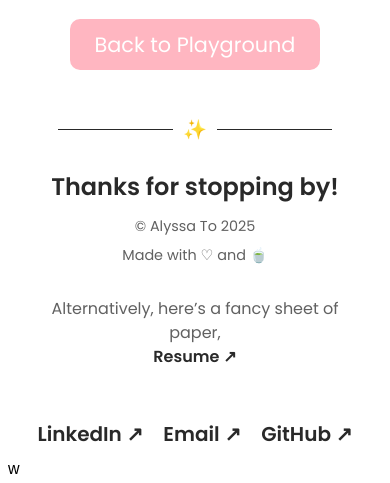
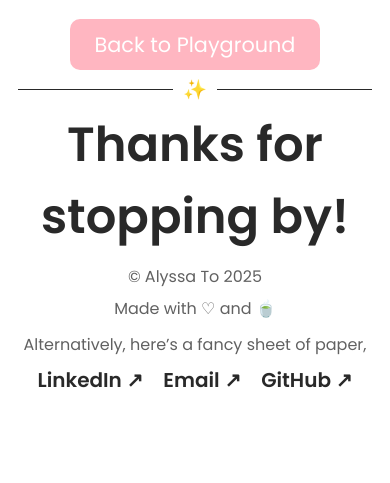
Before and after one commit to alyssaxto/portfolio-updated, a React (Vite) app: page /MVP in a window 390 px wide. Shown: the part 7627-8110 px from the top of the page. After the commit the page ends 8040 px from the top, so only its background shows below. Built offline with nearby package versions, Linux system fonts and the light colour scheme; a web font is replaced by a local one.

Commit message:
made footer mobile friendly

```diff
--- a/index.html
+++ b/index.html
@@ -14,4 +14,3 @@
     <script type="module" src="/src/main.jsx"></script>
   </body>
 </html>
-w
--- a/src/Footer.css
+++ b/src/Footer.css
@@ -108,69 +108,72 @@ footer {
   text-decoration: underline; /* Underline on hover */
 }
 .resume-container {
-  align-self: flex-end; /* Forces alignment to the left */
   width: 100%;
   margin-bottom: 40px;
 }
-
-
 /* Mobile responsiveness */
-@media (max-width: 768px) {
+@media (max-width: 1400px) {
   footer {
+    display: flex;
     flex-direction: column;
+    justify-content: center;
+    align-items: center;
     text-align: center;
-    align-items: center;
-    font-size: 1rem; /* Adjusts the base font size */
-    position: relative; /* Ensure footer positioning is contained */
-    padding-bottom: 50px; /* Adds space to prevent content overlap */
-  }
-
-  .footer__left, .footer__right {
-      flex: 1;
-      min-width: 100%;
-      text-align: center;
-      padding-top: 20px;
+    font-size: 1rem;
+    position: relative;
+    padding: 0; /* Resets any padding */
+    margin: 0;  /* Resets any margin */
+    width: 100%;
+    box-sizing: border-box; /* Ensure padding and borders don't affect layout */
   }
 
   .footer__links {
     display: flex;
-    justify-content: center; /* Centers the links horizontally */
-    align-items: center; /* Aligns them vertically */
-    gap: 20px; /* Adds spacing between links */
-    flex-wrap: nowrap; /* Prevents wrapping */
-    width: 100%; /* Ensures full width */
+    justify-content: center;
+    align-items: center;
+    gap: 20px;
+    width: 100%;
     position: absolute;
     bottom: 0;
     left: 50%;
-    transform: translateX(-50%); /* Centers the links */
-    padding: 10px 0; /* Adds padding */
-    background: white; /* Ensures visibility */
-
+    transform: translateX(-50%);
+    padding: 10px 0;
+    background: white;
+    margin: 0; /* Resets any margin */
   }
 
-  .resume-container{
+  .resume-container {
+    width: 100%;
+    display: flex;
+    justify-content: center;
+    align-items: center;
+    text-align: center;
+    margin: 0; /* Reset margin if needed */
+    padding: 0; /* Reset padding */
+    box-sizing: border-box; /* Ensures proper box model */
+  }
+
+  .resumelink {
     text-align: center;
     line-height: 1.5;
-    font-size: 1rem; /* Adjusts heading size */
+    font-size: 2rem;
   }
 
-.resumelink{
-  text-align: center;
-  font-size: 1rem; /* Adjusts heading size */
-}
-  .footer__left h22 {
+  .footer__left h2 {
     text-align: center;
     line-height: 1.5;
-    font-size: 1.5rem; /* Adjusts heading size */
+    font-size: 1.5rem;
   }
+
   .footer__left p {
     text-align: center;
     line-height: 1;
-  font-size: .9rem; /* Adjusts heading size */
+    font-size: 1rem;
   }
+
   .footer__right h3 {
     text-align: center;
     line-height: 1.5;
-      font-size: 1rem; /* Adjusts heading size */
+    font-size: 1rem;
   }
 }
```
Lines whose indentation alone changed are shown as unchanged.
